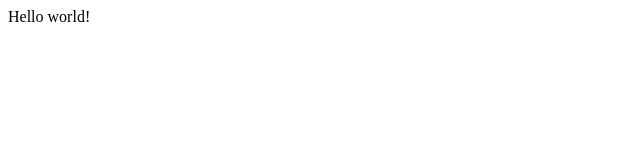
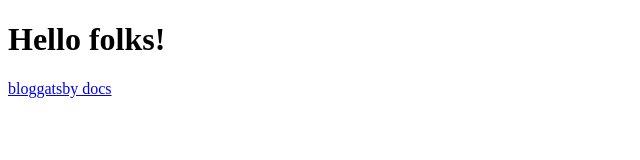
Before and after one commit to iggyigner/gatsby-tutorial, a Gatsby site: page / in a window 1280 px wide. Shown: the whole page, without its empty margins (0-640 px from the left). Built offline with nearby package versions, Linux system fonts and the light colour scheme; Gatsby itself is replaced by a stand-in of ours.

Commit message:
Add internal and external links, new pages, S11 ends

```diff
--- a/src/pages/index.js
+++ b/src/pages/index.js
@@ -1,5 +1,13 @@
 import React from "react"
+import { Link } from "gatsby"
 
 export default function Home() {
-  return <div>Hello world!</div>
+  return (
+    <div>
+      <h1>Hello folks!</h1>
+      {/* Can only use Link for internal links */}
+      <Link to="/blog/">blog</Link>
+      <a href="https://www.gatsbyjs.org">gatsby docs</a>
+    </div>
+  )
 }
```
Also changed, not shown: src/pages/404.js (added, +9 -0 lines), src/pages/blog.js (added, +13 -0 lines), src/pages/products.js (added, +11 -0 lines).
